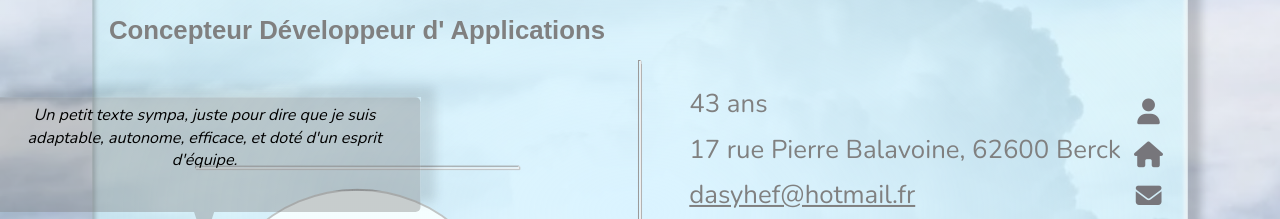
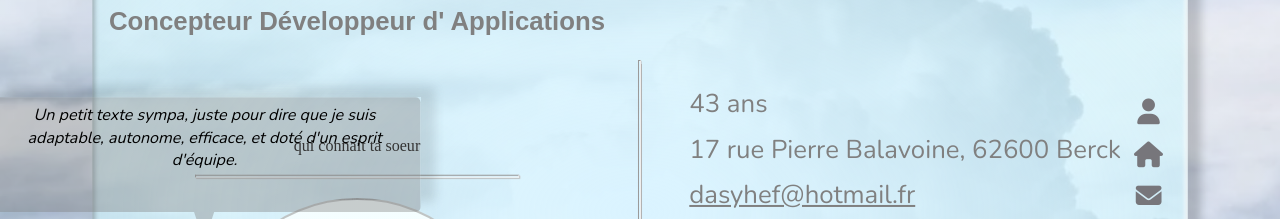
Before and after one commit to Seagulls-DAS/CV-CF, a plain HTML site: page public/index.html in a window 1280 px wide. Shown: the part 188-407 px from the top of the page. Drawn offline with Linux system fonts and the light colour scheme.

Commit message:
update: webhook

```diff
--- a/public/index.html
+++ b/public/index.html
@@ -36,6 +36,7 @@
                 <div id="MyName">
                     <h1>Cédric FRANÇOIS</h1><br>
                     <h2>Concepteur Développeur d' Applications</h2>
+                    <p>qui connait ta soeur</p>
                 </div>
                 <hr class="slash" id="slashMug">
                 <div id="MyMug-txt">
```
